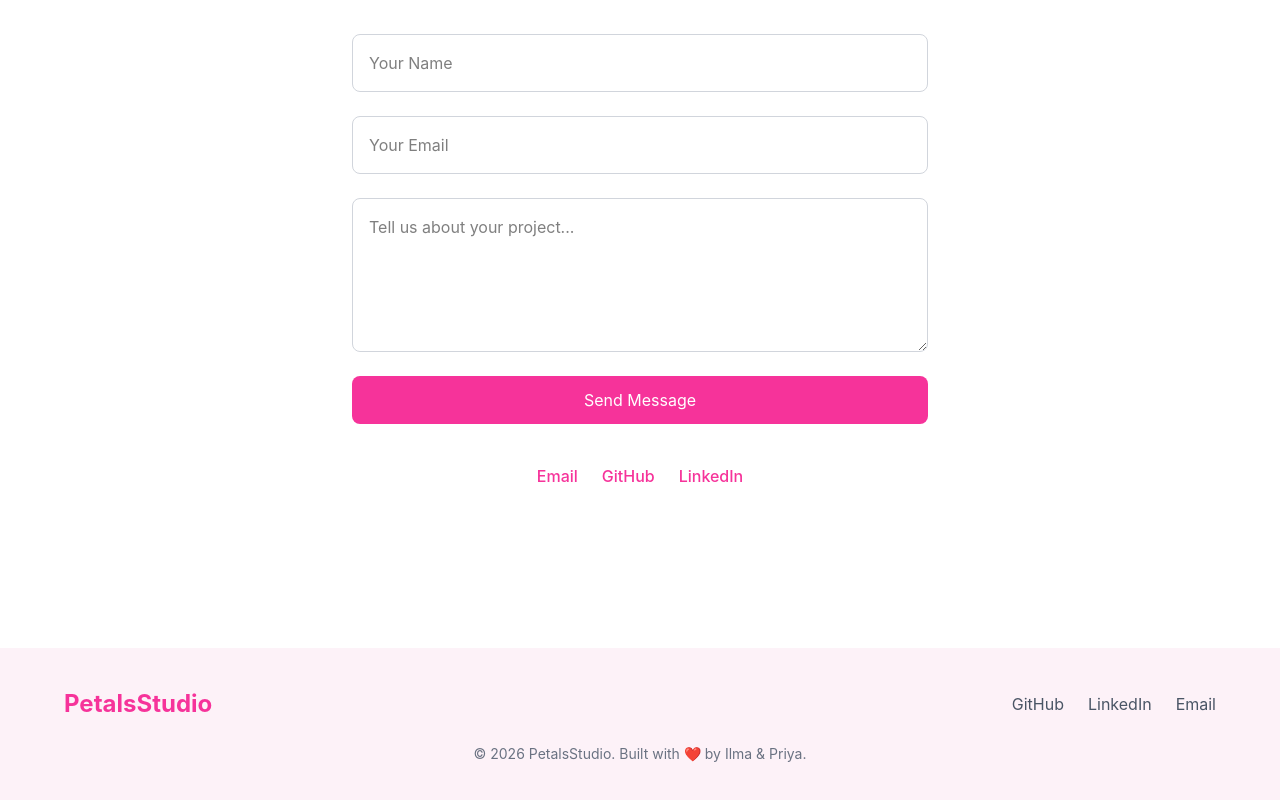
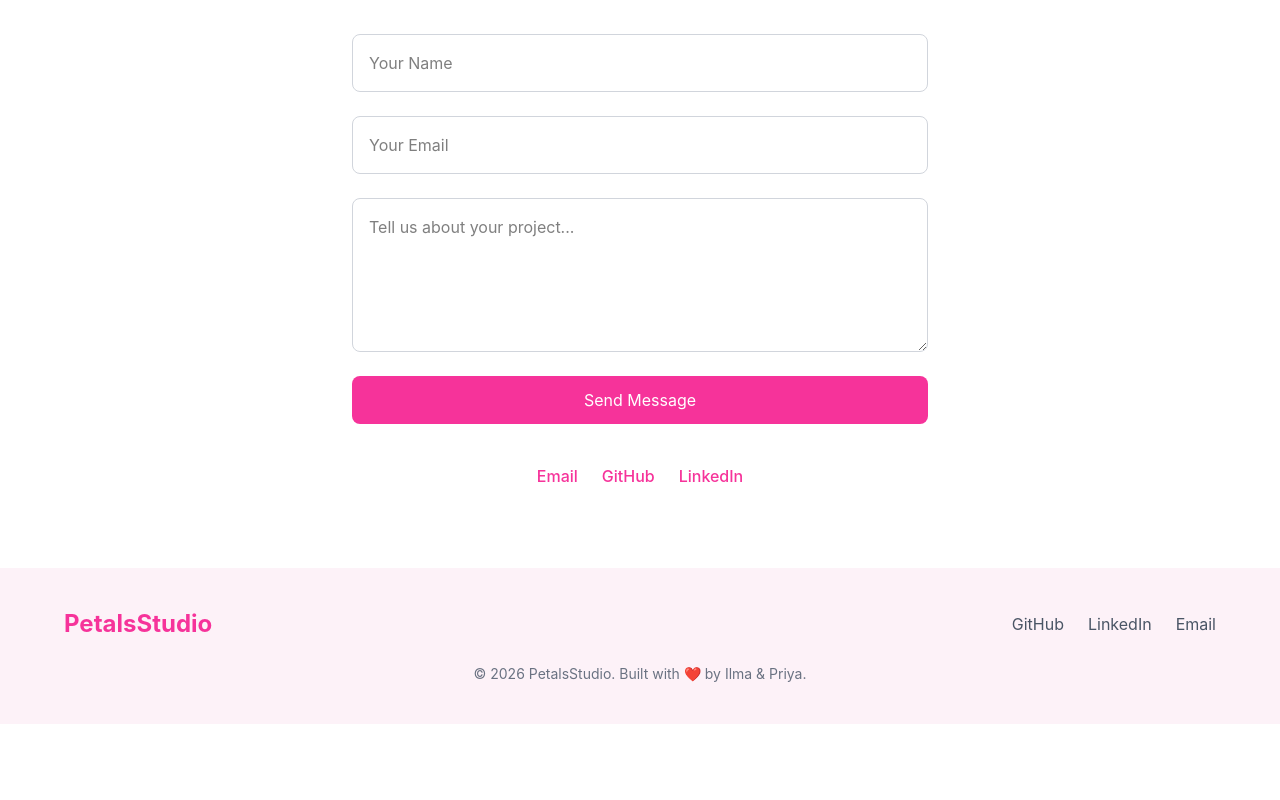
Before and after one commit to IlmaxRehman/petalsstudio-portfolio, a React (Vite) app: page / in a window 1280 px wide. Shown: the part 4730-5530 px from the top of the page. After the commit the page ends 5454 px from the top, so only its background shows below. Built offline with nearby package versions, Linux system fonts and the light colour scheme.

Commit message:
fix footer spacing

```diff
--- a/src/components/Footer.jsx
+++ b/src/components/Footer.jsx
@@ -1,6 +1,6 @@
 function Footer() {
   return (
-    <footer className="w-full bg-pink-50 dark:bg-gray-950 py-10 px-16 mt-20">
+    <footer className="w-full bg-pink-50 dark:bg-gray-950 py-10 px-16 ">
 
       <div className="flex flex-col md:flex-row justify-between items-center gap-6">
 
```
